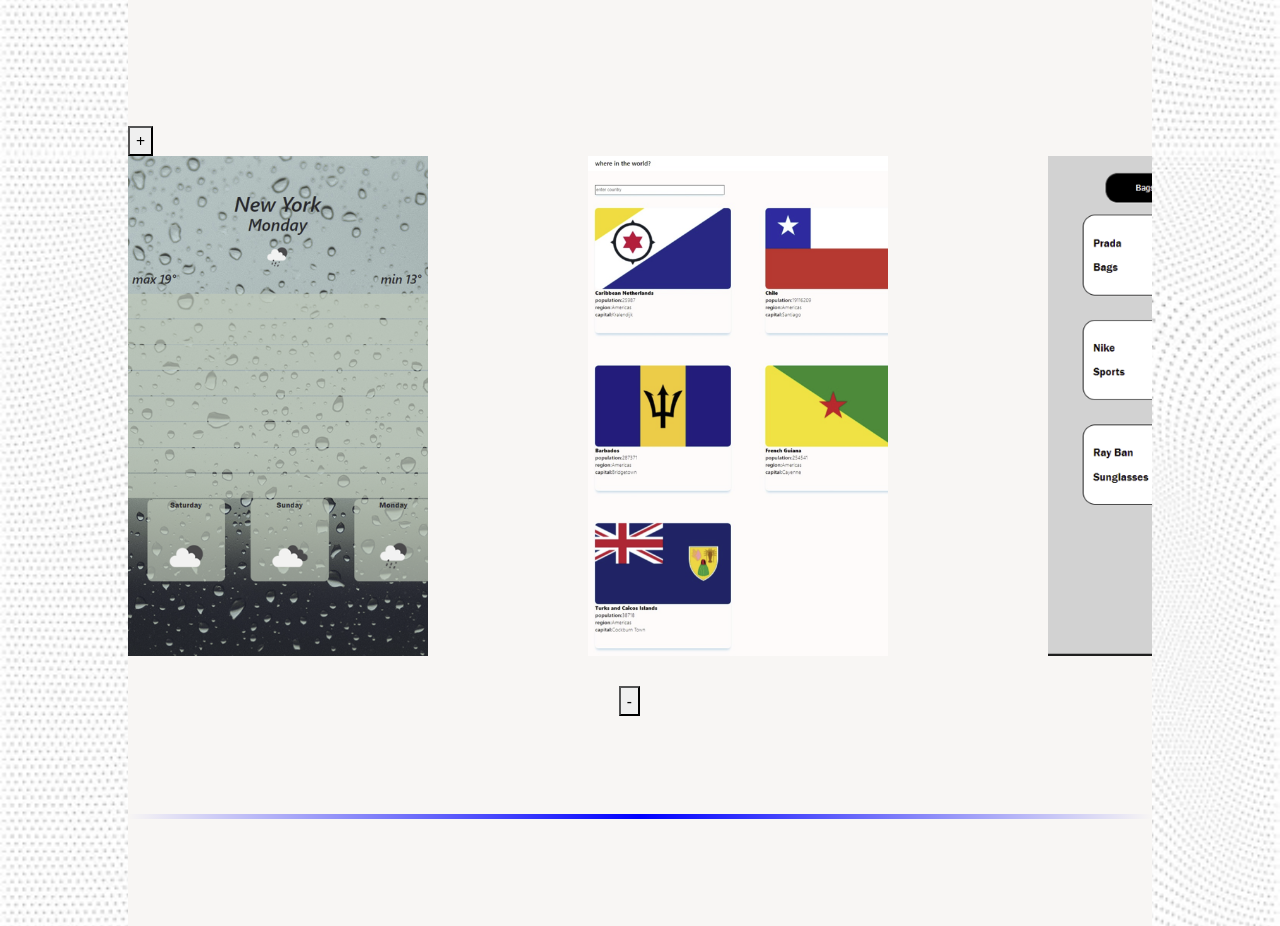
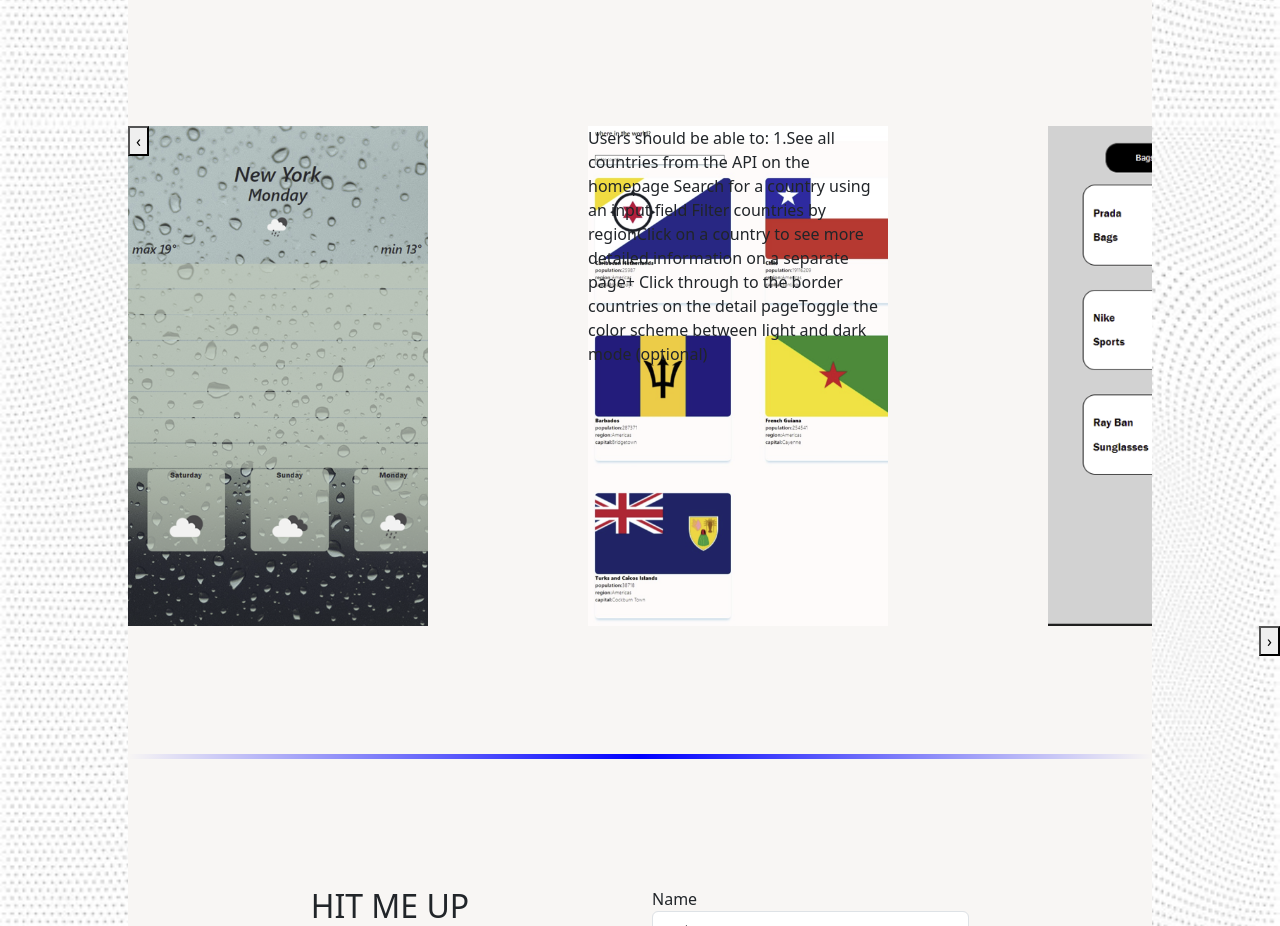
Before and after one commit to baselasi/portfolio-, a React (Create React App) app: page / in a window 1280 px wide. Shown: the part 2920-3846 px from the top of the page. Built offline with nearby package versions, Linux system fonts and the light colour scheme.

Commit message:
Update projects.js

```diff
--- a/src/components/projects.js
+++ b/src/components/projects.js
@@ -1,21 +1,50 @@
 import React, { useEffect, useRef, useState } from "react";
 import data from "../projectsData"
 import "./projects.css"
-export default function Projects(){
+export default function Projects(props){
     const [divs,setDivs]=useState([])
     const [currentPosition,setPosition] = useState(0)
+    const [showModal,setShow] = useState(props.modalState)
+    const  [showObject,setObject] = useState(data[0])
     useEffect(()=>{
         setDivs(projects)
-
-    },[])
+        setShow(props.modalState)
+    },[props.modalState])
+    function showDiscription(obj){
+        setShow(true)
+        setObject(obj)
+        props.setModal(true)
+    }
     function renderProjects(obj){
         return(
-            <div ref={(el)=>projects[data.indexOf(obj)]=el} className="cover" style={{backgroundImage:`url(${obj.imgs[0]})`}}></div>
+            <div ref={(el)=>projects[data.indexOf(obj)]=el} className="cover" onClick={()=>{renderDescription(obj,1);showDiscription(obj)}} style={{backgroundImage:`url(${obj.imgs[0]})`}}>
+                {obj.discription}
+            </div>
+        )
+    }
+    function renderDescription(index){
+       return(
+            <>
+                <div style={{backgroundImage:`url(${showObject.imgs[index]})`}}></div>
+                <div >{showObject.imgs.map((img)=>{
+                    if(showObject.imgs.indexOf(img)===0){
+                        return null
+                    }
+                    else{
+                        return(
+                            <div style={{backgroundImage:`url(${img})`,zIndex:"1"}}  >s</div>
+
+                        )
+                    }
+                })}
+                </div>
+            </>
+
         )
     }
     let projects= useRef(new Array())
     if( divs[currentPosition]){
-        divs[currentPosition].scrollIntoView({ behavior: "smooth" })
+        divs[currentPosition].scrollIntoView({ behavior: "smooth" ,block: 'nearest', inline: 'center'})
     }
     function scrollRight(){
         if(currentPosition<3){
@@ -33,12 +62,12 @@ export default function Projects(){
     return(
         <section style={{backgroundColor:"rgb(248, 246, 244)"}} className=" marging-padding border-bottom border-5 border-primary">
 
-            <button style={{position:"absolute"}} onClick={scrollRight}>+</button>
+            <button style={{position:"absolute"}} className="round-btn" onClick={scrollleft}>&#8249;</button>
             <div className=" projects">
             {
                data.map((obj)=>{
                 return(
-                    <div className=" marging-padding flex " >
+                    <div className="  flex " >
                     {
                         renderProjects(obj)
                     }
@@ -47,9 +76,11 @@ export default function Projects(){
                 )
                })
             }
+
             </div>
 
-            <button style={{position:"absolute",right:"50%"}} onClick={scrollleft}>-</button>
+            <button style={{position:"absolute",right:"0%"}} className="round-btn"   onClick={scrollRight}>&#8250;</button>
+            <div className="discription" style={{display: showModal ? "flex" : "none"}}>{renderDescription()}</div>
         </section>
     )
 }
```
